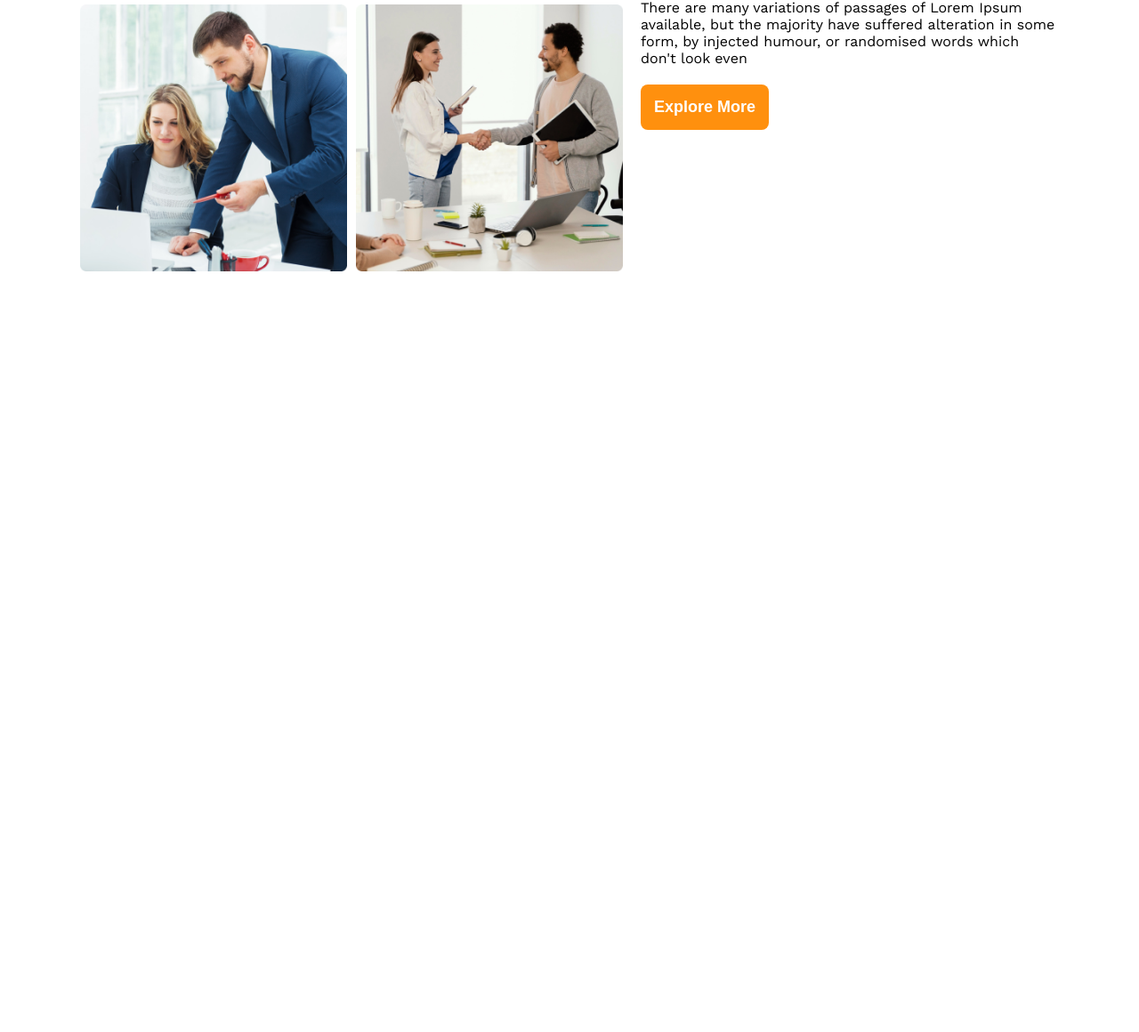
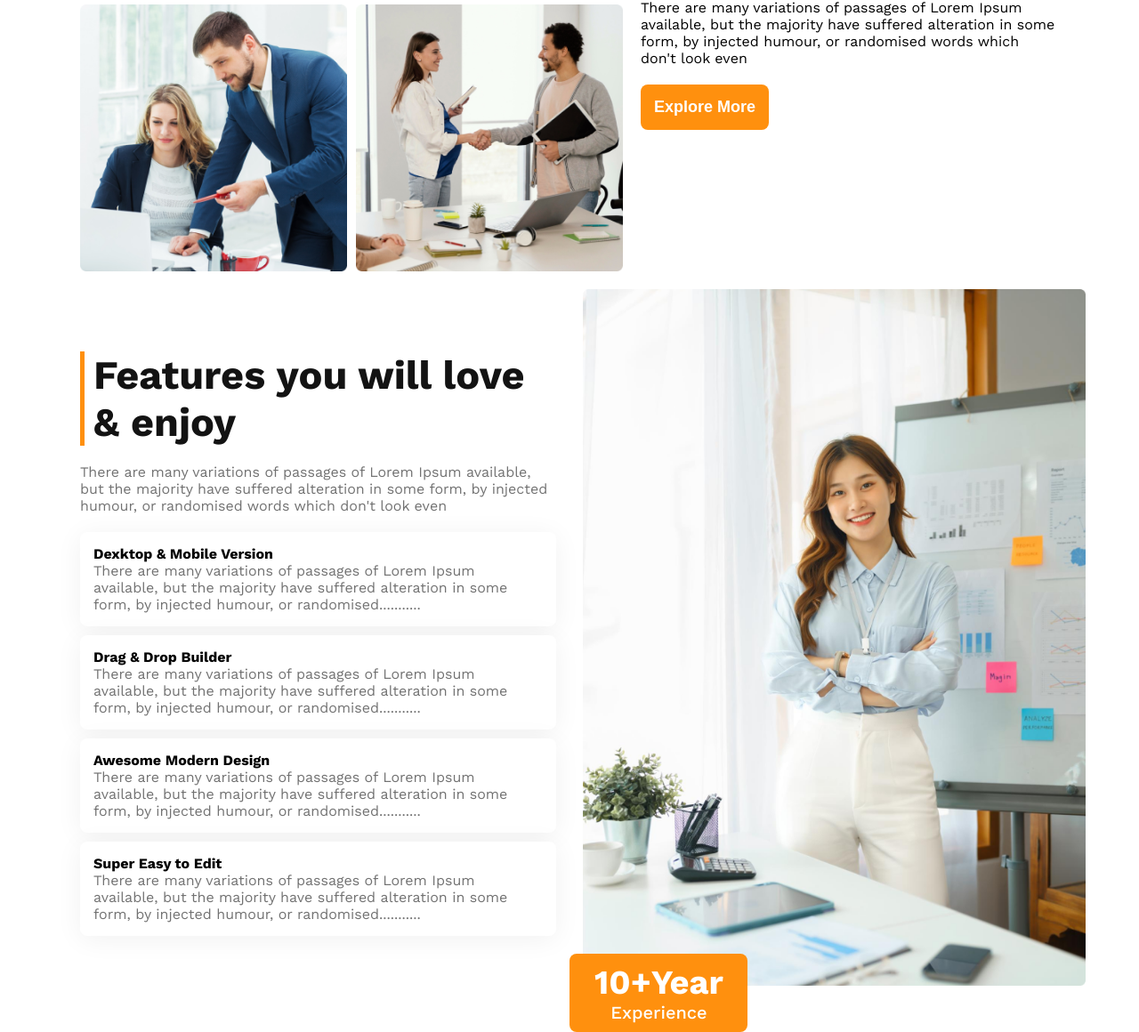
Before and after one commit to md-ali-0/G3-Architects, a plain HTML site: page index.html in a window 1280 px wide. Shown: the part 1338-2498 px from the top of the page at 89% size. Before the commit the page ends 1643 px from the top, so only its background shows below. Drawn offline with nearby package versions, Linux system fonts and the light colour scheme.

Commit message:
Features List added

```diff
--- a/assets/css/app.css
+++ b/assets/css/app.css
@@ -116,6 +116,9 @@ nav ul li a{
 .mt-20{
     margin-top: 20px;
 }
+.mt-10{
+    margin-top: 10px;
+}
 .banner-image{
     width: 100%;
 }
@@ -143,6 +146,67 @@ nav ul li a{
 .text-organge{
     color: #FF900E;
     font-weight: 700;
+}
+/* Features List Styls */
+
+.features-list{
+    width: 700px;
+}
+.features-list h3{
+    color: #131313;
+    font-size: 45px;
+    font-weight: 700;
+    border-left: 5px solid #FF900E;
+    padding-left: 10px;
+}
+.features-list > p{
+    color: #727272;
+    font-size: 16px;
+    font-weight: 400;
+}
+.features-list > h4{
+    color: #131313;
+    font-size: 20px;
+    font-weight: 600;
+}
+.features-item{
+    border-radius: 8px;
+    background: #FFF;
+    box-shadow: 0px 4px 30px 0px rgba(0, 0, 0, 0.06);
+    padding: 15px;
+    margin: 10px 0;
+}
+.features-item > p{
+    color: #727272;
+    font-size: 16px;
+    font-weight: 400;
+}
+.features-list-image img{
+    width: 100%;
+    margin-left: 30px;
+}
+.experience{
+    border-radius: 8px;
+    background: #FF900E;
+    width: 200px;
+    margin-top: -40px;
+    margin-left: 15px;
+    z-index: 1;
+    position: absolute;
+}
+.experience h3{
+    color: #FFF;
+    text-align: center;
+    font-size: 38px;
+    font-weight: 700;
+    padding: 10px 0 0 0;
+}
+.experience p{
+    color: #FFF;
+    text-align: center;
+    font-size: 20px;
+    font-weight: 500;
+    padding: 0 0 10px 0px;
 }
 /* Extra Small */
 @media screen and (max-width: 575.98px) {
@@ -197,6 +261,15 @@ nav ul li a{
     .our-features-title{
         font-size: 38px;
     }
+    .features-list {
+        width: auto;
+    }
+    .features-list-image img {
+        margin-left: auto;
+    }
+    .experience {
+        margin-left: 10px;
+    }
   }
 
   /* Small */
@@ -209,6 +282,12 @@ nav ul li a{
         flex-direction: column;
         justify-content: flex-start;
     }
+    .features-list {
+        width: auto;
+    }
+    .features-list-image img {
+        margin-left: auto;
+    }
   }
 
   /* Medium */
@@ -220,6 +299,9 @@ nav ul li a{
     .row {
         flex-direction: column;
         justify-content: flex-start;
+    }
+    .features-list-image img {
+        margin-left: auto;
     }
   }
 
--- a/index.html
+++ b/index.html
@@ -56,6 +56,39 @@
                 </div>
             </div>
         </section>
+        <section class="container">
+            <div class="row mt-20">
+                <div class="features-list mt-20">
+                    <h3 f>Features you will love & enjoy</h3>
+                    <p class="mt-20">There are many variations of passages of Lorem Ipsum available, but the majority have suffered alteration in some form, by injected humour, or randomised words which don't look even</p>
+                    <div class="mt-20">
+                        <div class="features-item">
+                            <h4>Dexktop & Mobile Version</h4>
+                            <p>There are many variations of passages of Lorem Ipsum available, but the majority have suffered alteration in some form, by injected humour, or randomised...........</p>
+                        </div>
+                        <div class="features-item">
+                            <h4>Drag & Drop Builder</h4>
+                            <p>There are many variations of passages of Lorem Ipsum available, but the majority have suffered alteration in some form, by injected humour, or randomised...........</p>
+                        </div>
+                        <div class="features-item">
+                            <h4>Awesome Modern Design</h4>
+                            <p>There are many variations of passages of Lorem Ipsum available, but the majority have suffered alteration in some form, by injected humour, or randomised...........</p>
+                        </div>
+                        <div class="features-item">
+                            <h4>Super Easy to Edit</h4>
+                            <p>There are many variations of passages of Lorem Ipsum available, but the majority have suffered alteration in some form, by injected humour, or randomised...........</p>
+                        </div>
+                    </div>
+                </div>
+                <div class="features-list-image">
+                    <img src="assets/images/architect.png" alt="">
+                    <div class="experience">
+                        <h3>10+Year</h3>
+                        <p>Experience</p>
+                    </div>
+                </div>
+            </div>
+        </section>
     </main>
     <!-- FOOTER -->
     <footer>
```
